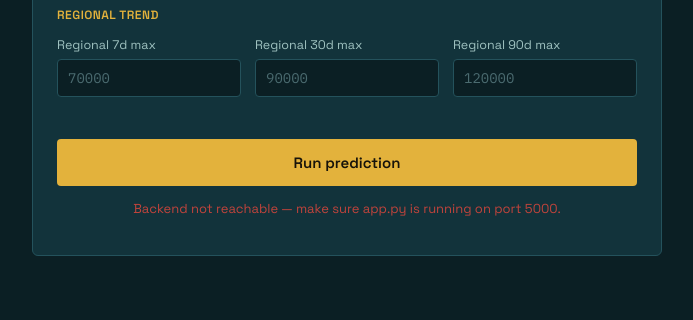
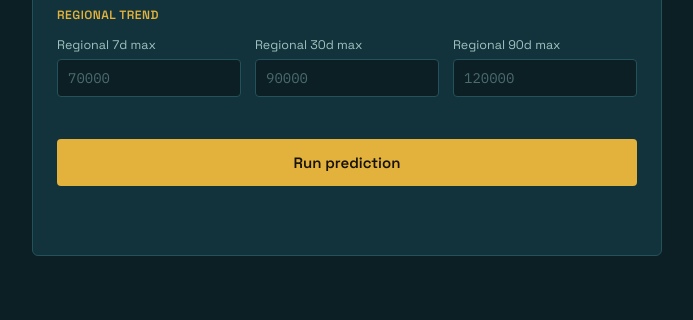
Before and after one commit to Varada-Raja-Reddy-Peddyreddy/Aqua-AI, a Flask app: page / in a window 1280 px wide. Shown: the part 1108-1428 px from the top of the page, without its empty margins (58-751 px from the left). Run offline with Flask 3, Linux system fonts and the light colour scheme; parts of the project's set-up code (start-up, migrations or seed data) failed here and were passed over.

Commit message:
Change API_URL to relative path for backend calls
Updated API_URL to use relative path for production.

```diff
--- a/Aqua-AI/algal bloom prediction/archive/templates/index.html
+++ b/Aqua-AI/algal bloom prediction/archive/templates/index.html
@@ -455,12 +455,12 @@
 
 <script src="https://unpkg.com/leaflet@1.9.4/dist/leaflet.js"></script>
 <script>
-  const API_URL = "http://127.0.0.1:5000/predict";
+  const API_URL = "/predict";
   const statusDot = document.getElementById('statusDot');
   const statusMsg = document.getElementById('statusMsg');
 
   // Ping the backend on load to show connection status
-  fetch("http://127.0.0.1:5000/").then(r => {
+  fetch("/").then(r => {
     if (r.ok) { statusDot.style.background = '#4FA98A'; }
   }).catch(() => {
     statusDot.style.background = '#C1443C';
```
